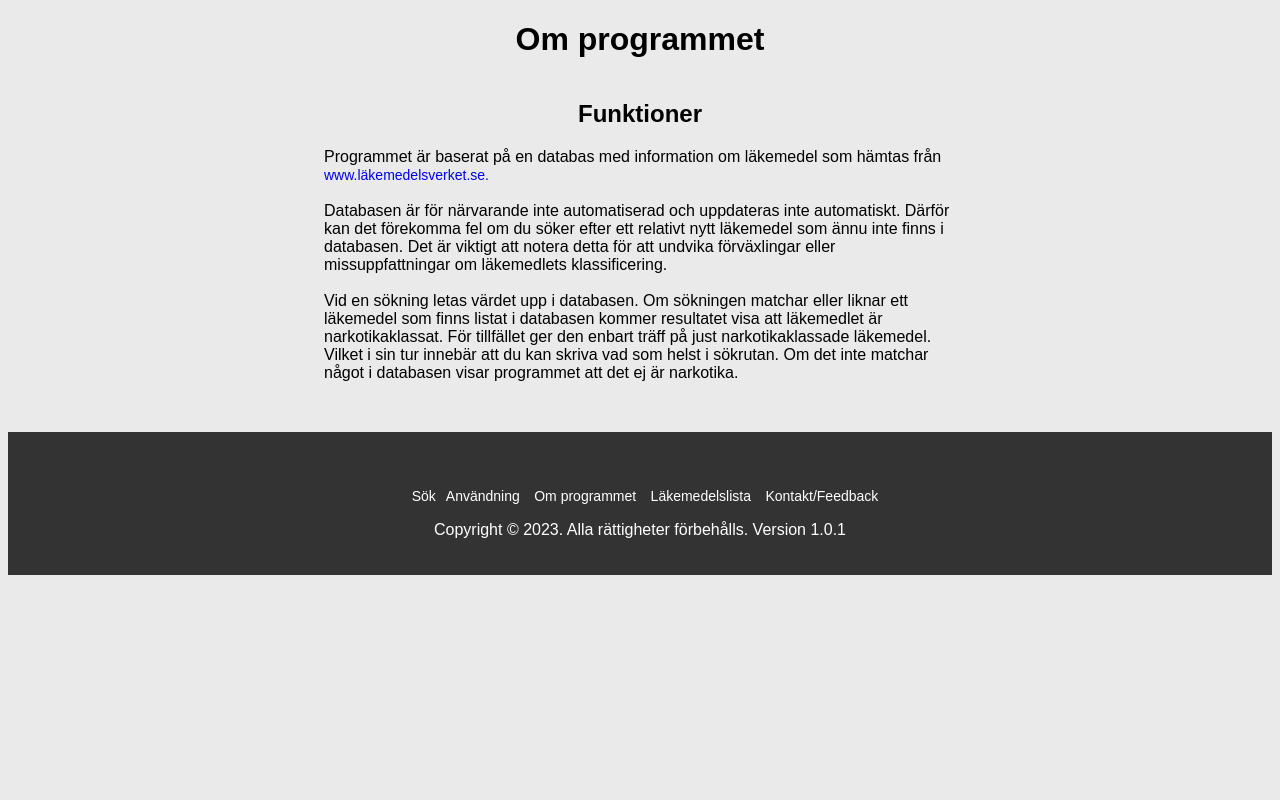
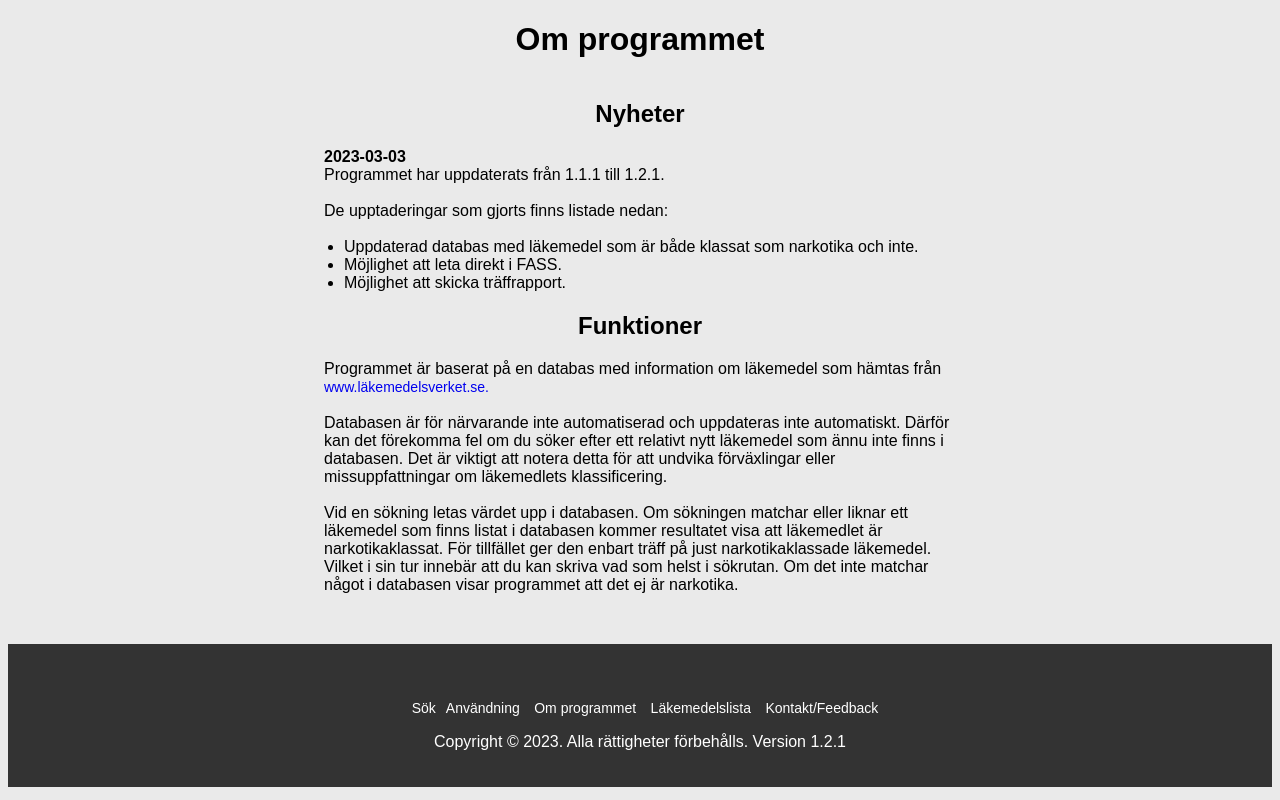
Before and after one commit to anglhz/DrogS-k, a Flask app: page /about in a window 1280 px wide. Run offline with Flask 2, Linux system fonts and the light colour scheme; parts of the project's set-up code (start-up, migrations or seed data) failed here and were passed over.

Commit message:
Updated html files

```diff
--- a/templates/about.html
+++ b/templates/about.html
@@ -7,6 +7,23 @@
 <body>
   <h1>Om programmet</h1>
     <div class="container">
+      <h2>Nyheter</h2>
+      <p class="paragraf"><b>2023-03-03</b></p>
+      <p class="paragraf">Programmet har uppdaterats från 1.1.1 till 1.2.1.<br><br></p>
+      <p class="paragraf">De upptaderingar som gjorts finns listade nedan:<br><br></p>
+        <ul class="paragraf">
+          <li>
+            Uppdaterad databas med läkemedel som är både klassat som narkotika och inte.
+          </li>
+          <li>
+            Möjlighet att leta direkt i FASS.
+          </li>
+          <li>
+            Möjlighet att skicka träffrapport.
+          </li>
+        </ul>
+      </div>
+    <div class="container">
       <h2>Funktioner</h2>
       <p class="paragraf">Programmet är baserat på en databas med information om läkemedel som hämtas från <a class="paragraf" href="https://www.lakemedelsverket.se">www.läkemedelsverket.se.</a><br><br></p>
       <p class="paragraf">Databasen är för närvarande inte automatiserad och uppdateras inte automatiskt. Därför kan det förekomma fel om du söker efter ett relativt nytt läkemedel som ännu inte finns i databasen. Det är viktigt att notera detta för att undvika förväxlingar eller missuppfattningar om läkemedlets klassificering.<br><br></p>
@@ -15,6 +32,6 @@
   </body>
   <footer>
     <p><a href="{{ url_for('index') }}">Sök</a><a href="{{ url_for('usage') }}">Användning</a> <a href="{{ url_for('about') }}">Om programmet</a> <a href="{{ url_for('mediciner') }}">Läkemedelslista</a> <a href="{{ url_for('contact') }}">Kontakt/Feedback</a></p>
-    <p>Copyright &copy; 2023. Alla rättigheter förbehålls. Version 1.0.1</p>
+    <p>Copyright &copy; 2023. Alla rättigheter förbehålls. Version 1.2.1</p>
 </footer>
 </html>
--- a/templates/contact.html
+++ b/templates/contact.html
@@ -1,7 +1,7 @@
 <!DOCTYPE html>
 <html>
 <head>
-    <title>Polisens Läkemedelsstöd - Kontakt</title>
+    <title>DrogSök.se - Kontakt</title>
     <link rel="stylesheet" type="text/css" href="{{ url_for('static', filename='css/style.css') }}">
 </head>
 <body>
@@ -23,7 +23,7 @@
                 <td><textarea name="message"></textarea></td>
               </tr>
               <tr>
-                <td colspan="2"><input type="submit" class="submit-button-2" value="Skicka"></td>
+                <td colspan="2"><input type="submit" class="submit-button-1" value="Skicka"></td>
               </tr>
             </table>
           </form>
@@ -32,6 +32,6 @@
 </body>
 <footer>
     <p><a href="{{ url_for('index') }}">Sök</a><a href="{{ url_for('usage') }}">Användning</a> <a href="{{ url_for('about') }}">Om programmet</a> <a href="{{ url_for('mediciner') }}">Läkemedelslista</a> <a href="{{ url_for('contact') }}">Kontakt/Feedback</a></p>
-    <p>Copyright &copy; 2023. Alla rättigheter förbehålls. Version 1.0.1</p>
+    <p>Copyright &copy; 2023. Alla rättigheter förbehålls. Version 1.2.1</p>
 </footer>
 </html>
--- a/templates/result.html
+++ b/templates/result.html
@@ -1,7 +1,7 @@
 <!DOCTYPE html>
 <html>
     <head>
-        <title>Polisens Läkemedelsstöd - Resultat</title>
+        <title>DrogSök.se - Resultat</title>
         <link rel="stylesheet" type="text/css" href="{{ url_for('static', filename='css/style.css') }}">
         <script src="https://code.jquery.com/jquery-3.6.0.min.js"></script>
     </head>
@@ -65,6 +65,6 @@
     </body>
     <footer>
         <p><a href="{{ url_for('index') }}">Sök</a><a href="{{ url_for('usage') }}">Användning</a> <a href="{{ url_for('about') }}">Om programmet</a> <a href="{{ url_for('mediciner') }}">Läkemedelslista</a> <a href="{{ url_for('contact') }}">Kontakt/Feedback</a></p>
-        <p>Copyright &copy; 2023. Alla rättigheter förbehålls. Version 1.0.1</p>
+        <p>Copyright &copy; 2023. Alla rättigheter förbehålls. Version 1.2.1</p>
     </footer>
 </html>
--- a/templates/usage.html
+++ b/templates/usage.html
@@ -1,11 +1,11 @@
 <!DOCTYPE html>
 <html>
 <head>
-    <title>Polisens Läkemedelsstöd - Användning</title>
+    <title>DrogSök.se - Användning</title>
     <link rel="stylesheet" type="text/css" href="{{ url_for('static', filename='css/style.css') }}">
 </head>
 <body>
-    <h1>Användning av läkemedelsökprogrammet</h1>
+    <h1>Användning av DrogSök.se</h1>
     <div class="container">
         <p>Följ dessa steg för att använda läkemedelsökprogrammet:</p>
         <ol>
@@ -20,6 +20,6 @@
 </body>
 <footer>
     <p><a href="{{ url_for('index') }}">Sök</a><a href="{{ url_for('usage') }}">Användning</a> <a href="{{ url_for('about') }}">Om programmet</a> <a href="{{ url_for('mediciner') }}">Läkemedelslista</a> <a href="{{ url_for('contact') }}">Kontakt/Feedback</a></p>
-    <p>Copyright &copy; 2023. Alla rättigheter förbehålls. Version 1.0.1</p>
+    <p>Copyright &copy; 2023. Alla rättigheter förbehålls. Version 1.2.1</p>
 </footer>
 </html>
```
Also changed, not shown: templates/index.html (+4 -3 lines).
